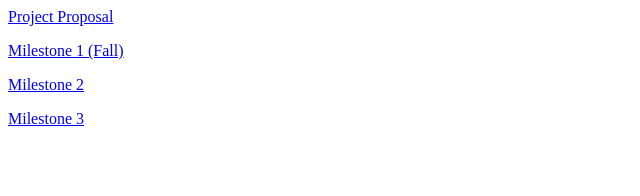
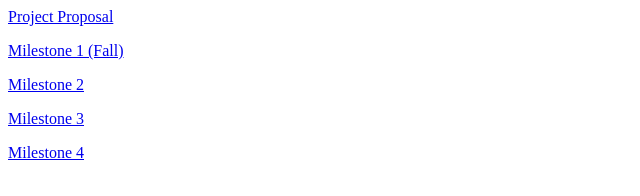
Before and after one commit to j-b-z/j-b-z.github.io, a plain HTML site: page index.html in a window 1280 px wide. Shown: the whole page, without its empty margins (0-640 px from the left). Drawn offline with Linux system fonts and the light colour scheme.

Commit message:
Update index.html

```diff
--- a/index.html
+++ b/index.html
@@ -2,3 +2,4 @@
 <p><a href="/docs/15300%20Milestone%20Fall.pdf">Milestone 1 (Fall)</a></p>
 <p><a href="/docs/15400%20Milestone%202.pdf">Milestone 2</a></p>
 <p><a href="/docs/15400%20Milestone%203.pdf">Milestone 3</a></p>
+<p><a href="/docs/15400%20Milestone%204.pdf">Milestone 4</a></p>
```
